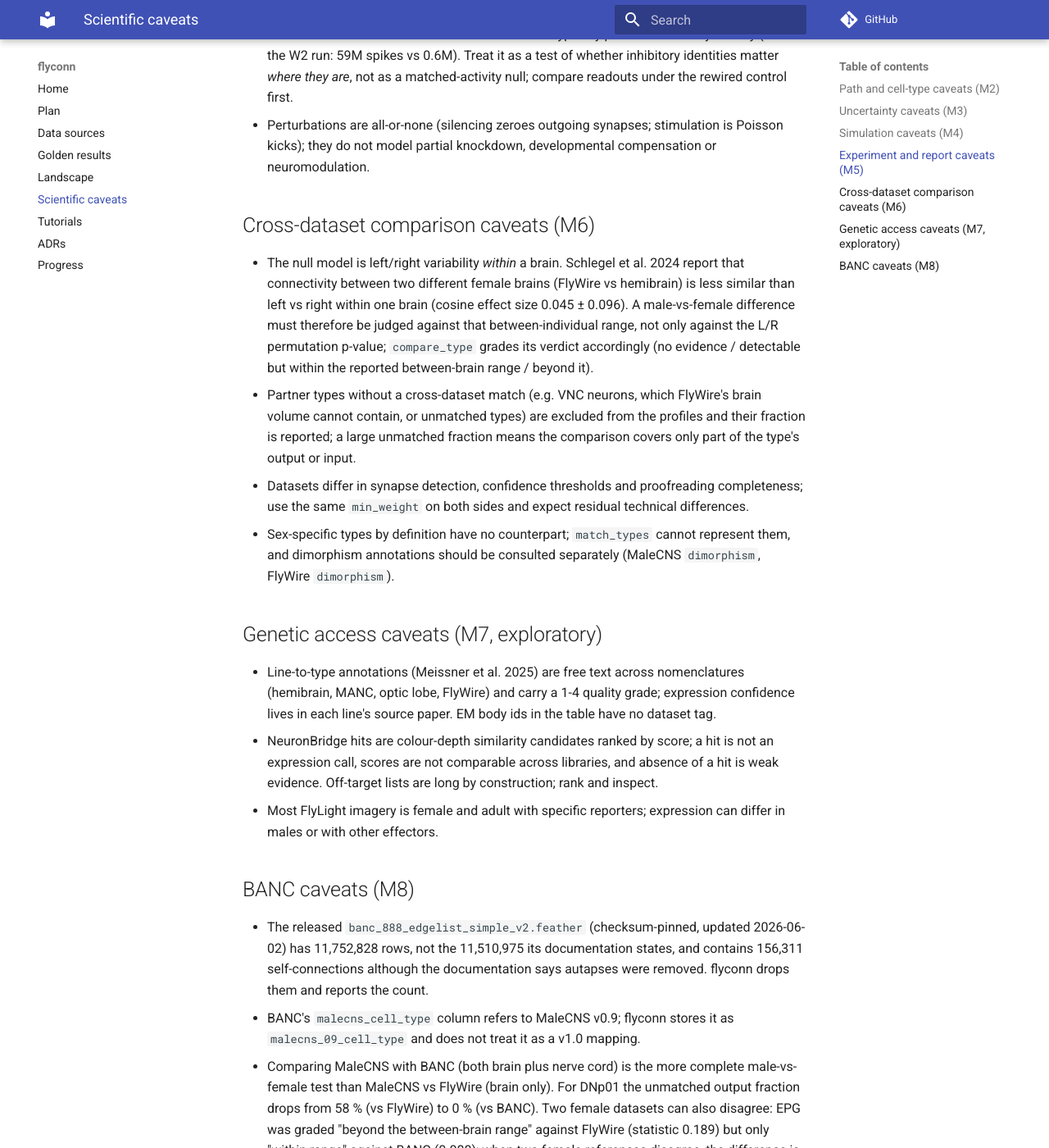
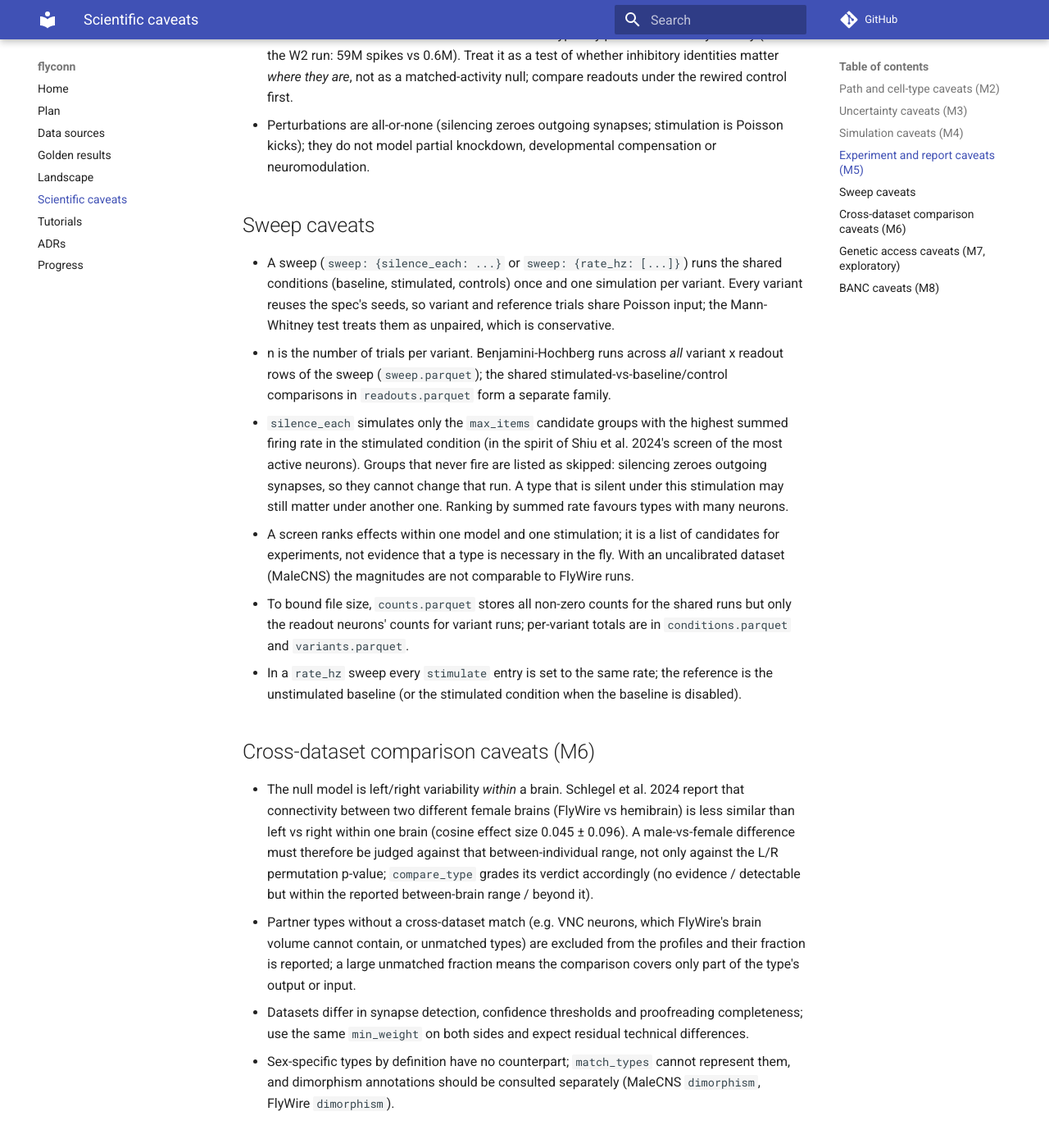
Before and after one commit to moiz-lakkadkutta/flyconn, an MkDocs documentation site: the page built from docs/caveats.md, in a window 1280 px wide and 1400 px high, scrolled down 2117 px. Shown: the whole window at 82% size. Built offline with MkDocs 1.6.1 and Material for MkDocs 9.7.7, drawn with Linux system fonts in a browser that asks for light colours; comment, search, counter and statistics services are not loaded.

Commit message:
docs(experiments): sweep caveats and tutorial; tidy sweep figure titles
Co-Authored-By: Claude Opus 5.5 <noreply@anthropic.com>
Claude-Session: https://claude.ai/code/session_0146ujhCdFL57yDjC7Thhn4c

```diff
--- a/docs/caveats.md
+++ b/docs/caveats.md
@@ -37,6 +37,15 @@ Grows with each milestone. Seeds:
 - Sign shuffling as a null: with roughly two thirds of neurons excitatory, permuting signs across neurons breaks excitation/inhibition balance and typically produces runaway activity (seen in the W2 run: 59M spikes vs 0.6M). Treat it as a test of whether inhibitory identities matter *where they are*, not as a matched-activity null; compare readouts under the rewired control first.
 - Perturbations are all-or-none (silencing zeroes outgoing synapses; stimulation is Poisson kicks); they do not model partial knockdown, developmental compensation or neuromodulation.
 
+## Sweep caveats
+
+- A sweep (`sweep: {silence_each: ...}` or `sweep: {rate_hz: [...]}`) runs the shared conditions (baseline, stimulated, controls) once and one simulation per variant. Every variant reuses the spec's seeds, so variant and reference trials share Poisson input; the Mann-Whitney test treats them as unpaired, which is conservative.
+- n is the number of trials per variant. Benjamini-Hochberg runs across *all* variant x readout rows of the sweep (`sweep.parquet`); the shared stimulated-vs-baseline/control comparisons in `readouts.parquet` form a separate family.
+- `silence_each` simulates only the `max_items` candidate groups with the highest summed firing rate in the stimulated condition (in the spirit of Shiu et al. 2024's screen of the most active neurons). Groups that never fire are listed as skipped: silencing zeroes outgoing synapses, so they cannot change that run. A type that is silent under this stimulation may still matter under another one. Ranking by summed rate favours types with many neurons.
+- A screen ranks effects within one model and one stimulation; it is a list of candidates for experiments, not evidence that a type is necessary in the fly. With an uncalibrated dataset (MaleCNS) the magnitudes are not comparable to FlyWire runs.
+- To bound file size, `counts.parquet` stores all non-zero counts for the shared runs but only the readout neurons' counts for variant runs; per-variant totals are in `conditions.parquet` and `variants.parquet`.
+- In a `rate_hz` sweep every `stimulate` entry is set to the same rate; the reference is the unstimulated baseline (or the stimulated condition when the baseline is disabled).
+
 ## Cross-dataset comparison caveats (M6)
 
 - The null model is left/right variability *within* a brain. Schlegel et al. 2024 report that connectivity between two different female brains (FlyWire vs hemibrain) is less similar than left vs right within one brain (cosine effect size 0.045 ± 0.096). A male-vs-female difference must therefore be judged against that between-individual range, not only against the L/R permutation p-value; `compare_type` grades its verdict accordingly (no evidence / detectable but within the reported between-brain range / beyond it).
```
Also changed, not shown: docs/tutorials/index.md (+11 -0 lines), 1 other file.
